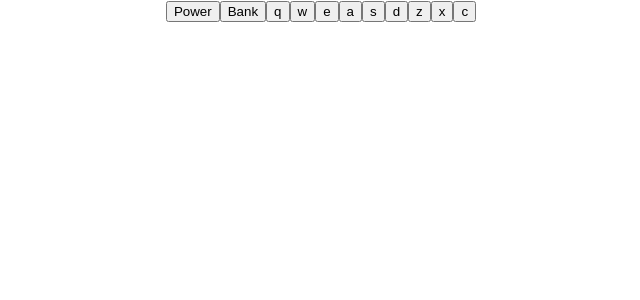
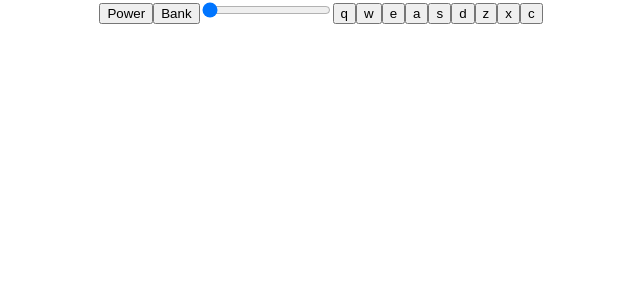
Before and after one commit to kristiyan-ASW-G-08/react-drum-machine, a React (Create React App) app: page / in a window 1280 px wide. Shown: the top 300 px of the page, without its empty margins (319-959 px from the left). Built offline with nearby package versions, Linux system fonts and the light colour scheme.

Commit message:
added volume control

```diff
--- a/src/components/Key.js
+++ b/src/components/Key.js
@@ -1,20 +1,24 @@
 import React, { useEffect, useRef, useCallback } from 'react';
-const Key = ({ keyItem, bank, power }) => {
+const Key = ({ keyItem, bank, power, volume }) => {
   const audioRef = useRef(null);
   const playAudio = useCallback(() => {
     if (power) {
       if (audioRef.current) {
+        console.log(audioRef.current.volume);
         audioRef.current.play();
       }
     }
   });
   useEffect(() => {
+    if (audioRef.current) {
+      audioRef.current.volume = volume / 10;
+    }
     window.addEventListener('keydown', e => {
       if (keyItem.key === e.key) {
         playAudio();
       }
     });
-  }, [bank, keyItem, keyItem.key, playAudio]);
+  }, [bank, keyItem, keyItem.key, playAudio, volume]);
   return (
     <>
       <audio src={keyItem[bank]} ref={audioRef} />
--- a/src/components/Keypad.js
+++ b/src/components/Keypad.js
@@ -1,13 +1,27 @@
 import React, { useState } from 'react';
 import Key from './Key';
 import keyList from '../keyList';
-const Keypad = ({ bank,power }) => {
+const Keypad = ({ bank, power }) => {
   const [keys, setKeys] = useState(keyList);
+  const [volume, setVolume] = useState(1);
   return (
     <>
+      <input
+        onChange={e => setVolume(e.target.value)}
+        type="range"
+        min="1"
+        max="10"
+        value={volume}
+      />
       {keys.length > 0
         ? keyList.map(keyItem => (
-            <Key key={keyItem.key} keyItem={keyItem} bank={bank} power={power} />
+            <Key
+              volume={volume}
+              key={keyItem.key}
+              keyItem={keyItem}
+              bank={bank}
+              power={power}
+            />
           ))
         : ''}
     </>
```
